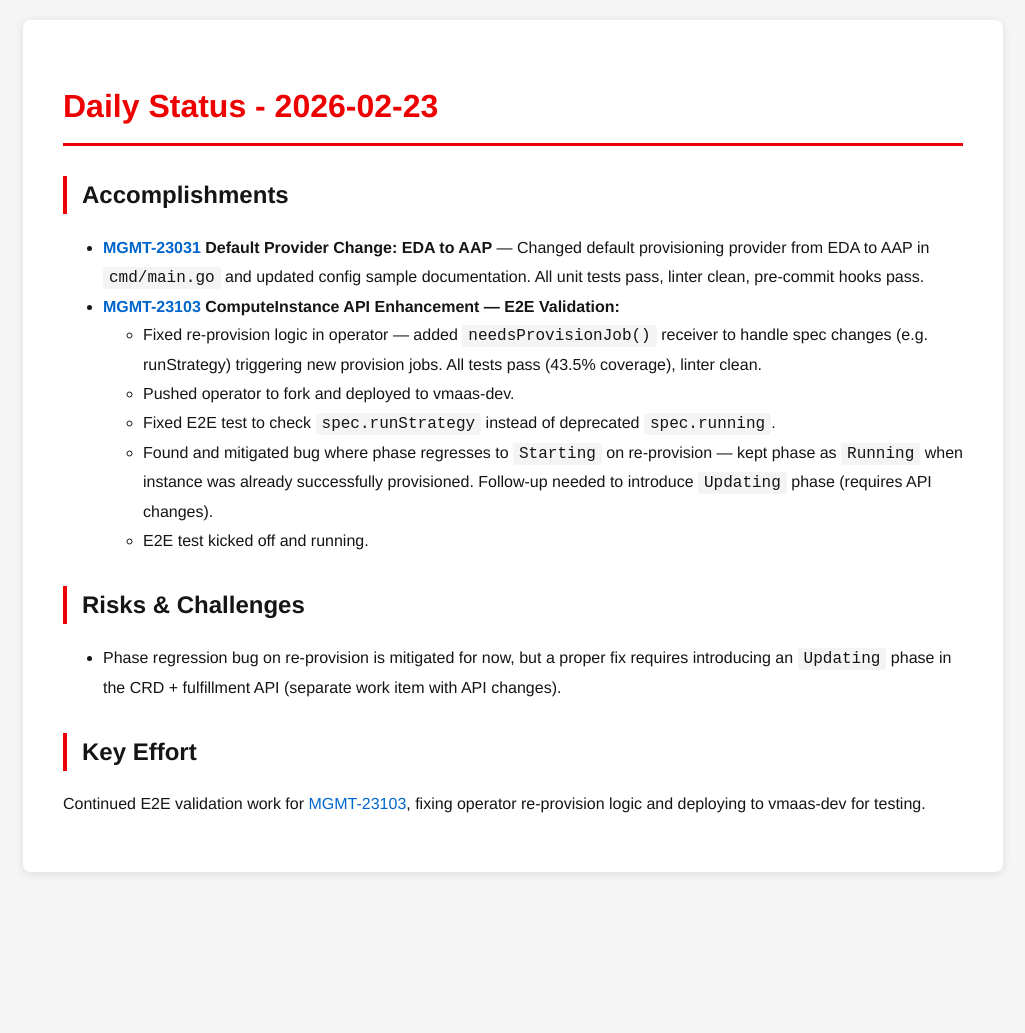
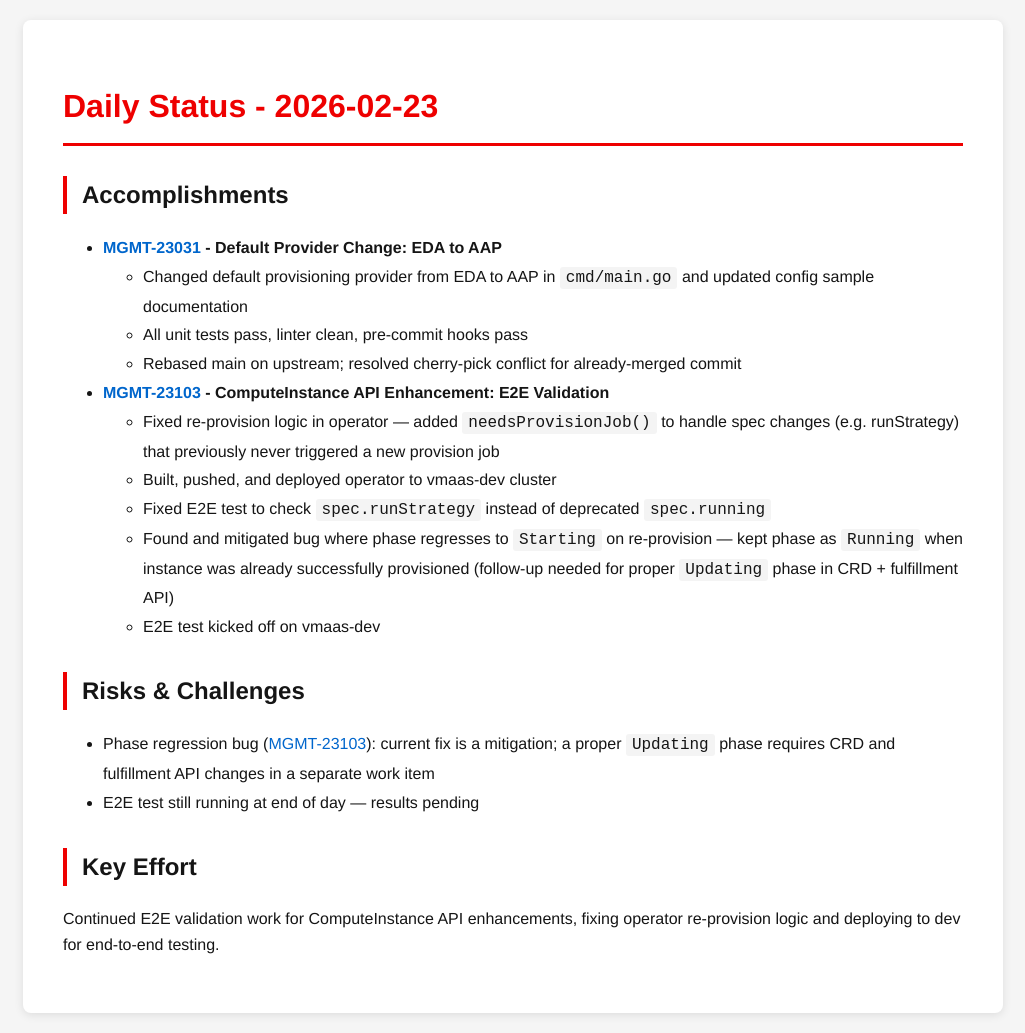
Before and after one commit to tzvatot/daily-status, a Jekyll site: the page built from 2026-02-23.md, in a window 1280 px wide. Shown: the whole page, without its empty margins (127-1152 px from the left). Built offline with Jekyll 4.4.1, drawn with Linux system fonts in a browser that asks for light colours; before the commit the page ends 900 px from its top, so only the background shows below that.

Commit message:
Daily status update - 2026-02-23

```diff
--- a/2026-02-23.md
+++ b/2026-02-23.md
@@ -7,16 +7,24 @@ date: 2026-02-23
 # Daily Status - 2026-02-23
 
 ## Accomplishments
-- **[MGMT-23031](https://issues.redhat.com/browse/MGMT-23031) Default Provider Change: EDA to AAP** — Changed default provisioning provider from EDA to AAP in `cmd/main.go` and updated config sample documentation. All unit tests pass, linter clean, pre-commit hooks pass.
-- **[MGMT-23103](https://issues.redhat.com/browse/MGMT-23103) ComputeInstance API Enhancement — E2E Validation:**
-  - Fixed re-provision logic in operator — added `needsProvisionJob()` receiver to handle spec changes (e.g. runStrategy) triggering new provision jobs. All tests pass (43.5% coverage), linter clean.
-  - Pushed operator to fork and deployed to vmaas-dev.
-  - Fixed E2E test to check `spec.runStrategy` instead of deprecated `spec.running`.
-  - Found and mitigated bug where phase regresses to `Starting` on re-provision — kept phase as `Running` when instance was already successfully provisioned. Follow-up needed to introduce `Updating` phase (requires API changes).
-  - E2E test kicked off and running.
+
+- **[MGMT-23031](https://issues.redhat.com/browse/MGMT-23031) - Default Provider Change: EDA to AAP**
+  - Changed default provisioning provider from EDA to AAP in `cmd/main.go` and updated config sample documentation
+  - All unit tests pass, linter clean, pre-commit hooks pass
+  - Rebased main on upstream; resolved cherry-pick conflict for already-merged commit
+
+- **[MGMT-23103](https://issues.redhat.com/browse/MGMT-23103) - ComputeInstance API Enhancement: E2E Validation**
+  - Fixed re-provision logic in operator — added `needsProvisionJob()` to handle spec changes (e.g. runStrategy) that previously never triggered a new provision job
+  - Built, pushed, and deployed operator to vmaas-dev cluster
+  - Fixed E2E test to check `spec.runStrategy` instead of deprecated `spec.running`
+  - Found and mitigated bug where phase regresses to `Starting` on re-provision — kept phase as `Running` when instance was already successfully provisioned (follow-up needed for proper `Updating` phase in CRD + fulfillment API)
+  - E2E test kicked off on vmaas-dev
 
 ## Risks & Challenges
-- Phase regression bug on re-provision is mitigated for now, but a proper fix requires introducing an `Updating` phase in the CRD + fulfillment API (separate work item with API changes).
+
+- Phase regression bug ([MGMT-23103](https://issues.redhat.com/browse/MGMT-23103)): current fix is a mitigation; a proper `Updating` phase requires CRD and fulfillment API changes in a separate work item
+- E2E test still running at end of day — results pending
 
 ## Key Effort
-Continued E2E validation work for [MGMT-23103](https://issues.redhat.com/browse/MGMT-23103), fixing operator re-provision logic and deploying to vmaas-dev for testing.
+
+Continued E2E validation work for ComputeInstance API enhancements, fixing operator re-provision logic and deploying to dev for end-to-end testing.
```
